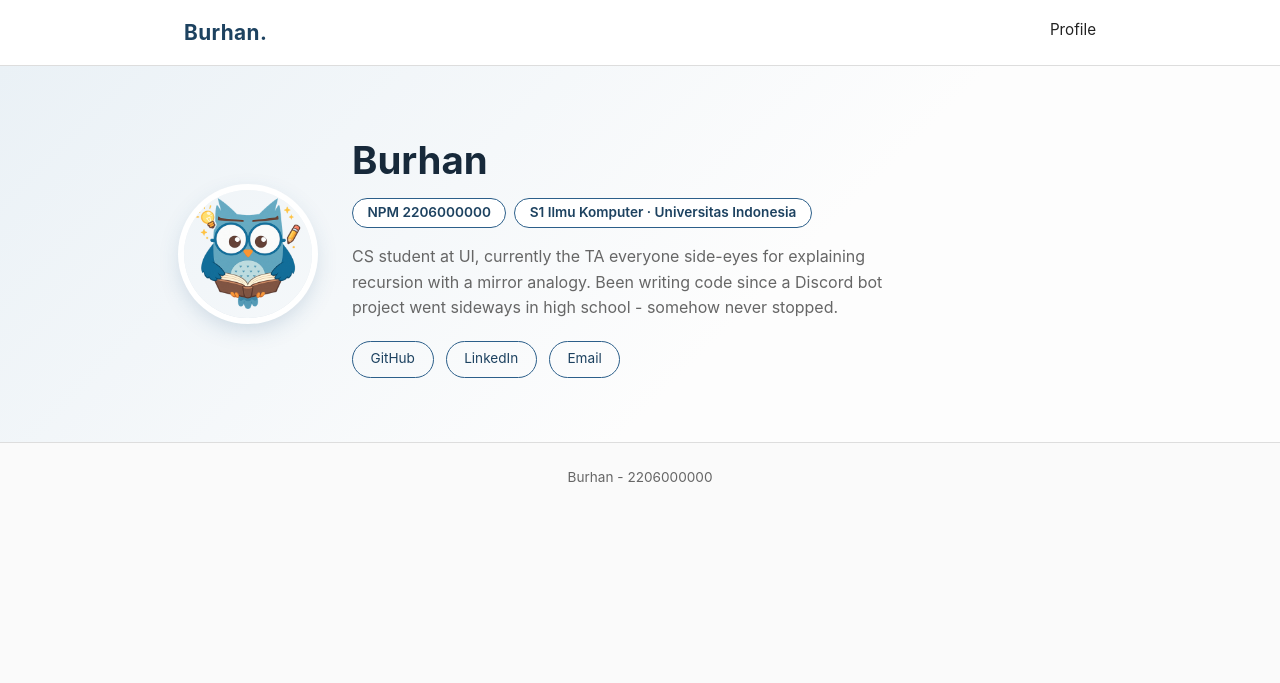
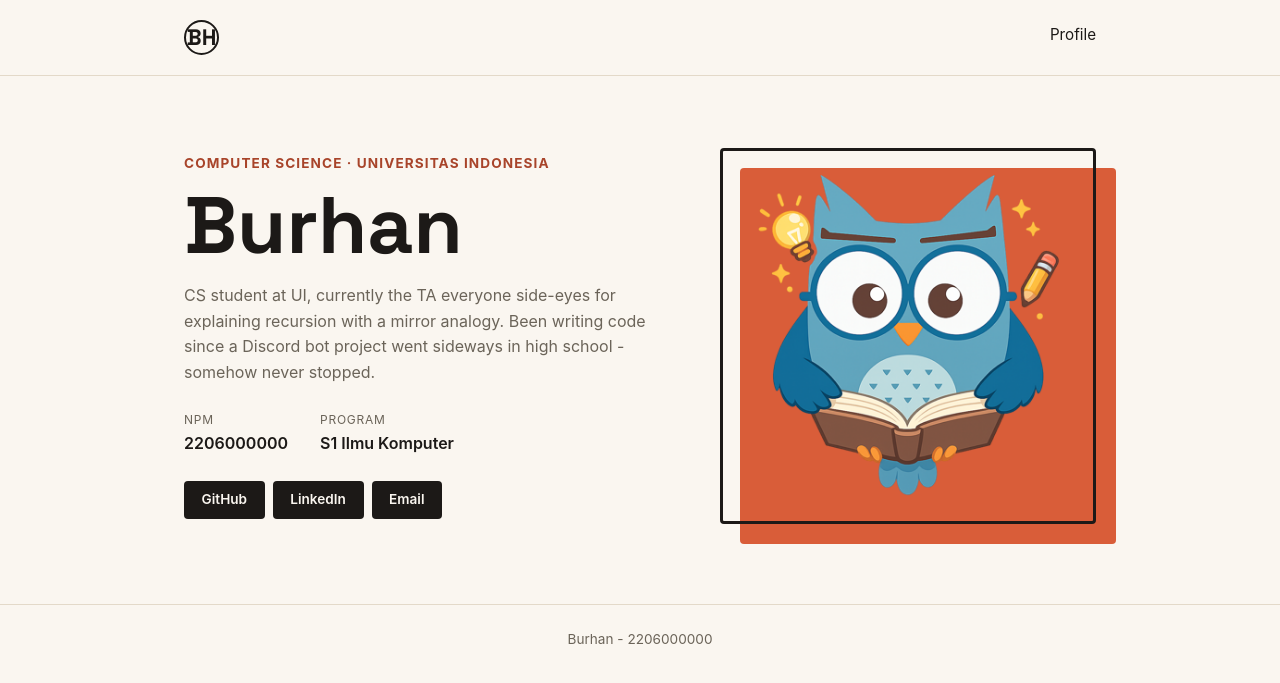
Before and after one commit to VazhaK14/asis-kuis-pbp-1, a Django app: page / in a window 1280 px wide. Shown: the top 683 px of the page. Run offline with Django 4.2, Linux system fonts and the light colour scheme.

Commit message:
Redesign the About Me page: warm ink/terracotta palette, Space Grotesk display type, offset photo block instead of the generic centered-avatar-with-pill-badges layout.

```diff
--- a/static/css/style.css
+++ b/static/css/style.css
@@ -5,19 +5,24 @@
 }
 
 :root {
-    --accent: #2c5f8a;
-    --accent-dark: #1d4260;
-    --accent-light: #eaf1f6;
-    --border-color: #ddd;
-    --text-muted: #666;
-    --radius: 10px;
+    --ink: #1c1917;
+    --paper: #faf6f0;
+    --accent: #d95d39;
+    --accent-dark: #a8442a;
+    --line: #e3d9c9;
+    --text-muted: #6b6459;
+    --radius: 4px;
 }
 
 body {
     font-family: -apple-system, "Segoe UI", Roboto, Helvetica, Arial, sans-serif;
-    color: #222;
-    background-color: #fafafa;
+    color: var(--ink);
+    background-color: var(--paper);
     line-height: 1.6;
+}
+
+h1, .brand {
+    font-family: "Space Grotesk", -apple-system, sans-serif;
 }
 
 .container {
@@ -29,26 +34,27 @@ body {
 /* header */
 
 .site-header {
-    position: sticky;
-    top: 0;
-    z-index: 10;
-    background-color: rgba(255, 255, 255, 0.9);
-    backdrop-filter: blur(6px);
-    border-bottom: 1px solid var(--border-color);
+    border-bottom: 1px solid var(--line);
 }
 
 .site-header .container {
     display: flex;
     justify-content: space-between;
     align-items: center;
-    padding: 1rem 1.5rem;
+    padding: 1.25rem 1.5rem;
 }
 
 .brand {
-    font-size: 1.3rem;
+    font-size: 1.4rem;
     font-weight: 700;
-    color: var(--accent-dark);
-    letter-spacing: 0.02em;
+    color: var(--ink);
+    border: 2px solid var(--ink);
+    border-radius: 50%;
+    width: 2.2rem;
+    height: 2.2rem;
+    display: flex;
+    align-items: center;
+    justify-content: center;
 }
 
 .site-header nav {
@@ -58,7 +64,7 @@ body {
 
 .site-header nav a {
     position: relative;
-    color: #222;
+    color: var(--ink);
     text-decoration: none;
     font-size: 0.95rem;
     padding-bottom: 0.3rem;
@@ -81,78 +87,104 @@ body {
     transform: scaleX(1);
 }
 
-/* profile / hero */
+/* hero */
 
-.profile {
-    background: linear-gradient(135deg, var(--accent-light) 0%, #fdfdfd 60%);
-    padding: 4rem 0;
+.hero {
+    padding: 4.5rem 0 5rem;
 }
 
-.profile-grid {
+.hero-grid {
     display: grid;
-    grid-template-columns: auto 1fr;
+    grid-template-columns: 1.3fr 1fr;
     align-items: center;
-    gap: 2.5rem;
+    gap: 3rem;
 }
 
-.avatar {
-    width: 128px;
-    height: 128px;
-    border-radius: 50%;
-    object-fit: cover;
-    box-shadow: 0 0 0 6px #fff, 0 8px 24px rgba(44, 95, 138, 0.25);
+.hero-kicker {
+    font-size: 0.85rem;
+    letter-spacing: 0.08em;
+    text-transform: uppercase;
+    color: var(--accent-dark);
+    font-weight: 700;
+    margin-bottom: 0.75rem;
 }
 
-.profile-info h1 {
-    font-size: clamp(1.8rem, 3vw, 2.4rem);
-    margin-bottom: 0.4rem;
-    color: #17293a;
+.hero-text h1 {
+    font-size: clamp(3rem, 7vw, 5rem);
+    line-height: 0.95;
+    margin-bottom: 1.25rem;
 }
 
-.meta-badges {
-    display: flex;
-    gap: 0.5rem;
-    flex-wrap: wrap;
-    margin-bottom: 1rem;
+.hero-text .bio {
+    color: var(--text-muted);
+    max-width: 480px;
+    margin-bottom: 1.5rem;
 }
 
-.badge {
-    display: inline-block;
-    font-size: 0.85rem;
-    font-weight: 600;
-    color: var(--accent-dark);
-    background-color: #fff;
-    border: 1px solid var(--accent);
-    border-radius: 999px;
-    padding: 0.2rem 0.9rem;
+.meta-list {
+    display: flex;
+    gap: 2rem;
+    margin-bottom: 1.5rem;
 }
 
-.profile-info .bio {
+.meta-row dt {
+    font-size: 0.75rem;
+    text-transform: uppercase;
+    letter-spacing: 0.06em;
     color: var(--text-muted);
-    max-width: 560px;
-    margin-bottom: 1.25rem;
+    margin-bottom: 0.15rem;
+}
+
+.meta-row dd {
+    font-weight: 600;
 }
 
 .social-links {
     display: flex;
-    gap: 0.75rem;
+    gap: 0.5rem;
     flex-wrap: wrap;
 }
 
 .social-link {
     display: inline-block;
     font-size: 0.85rem;
+    font-weight: 600;
     text-decoration: none;
-    color: var(--accent-dark);
-    border: 1px solid var(--accent);
-    border-radius: 999px;
-    padding: 0.4rem 1.1rem;
-    transition: background-color 0.2s ease, color 0.2s ease;
+    color: var(--paper);
+    background-color: var(--ink);
+    border-radius: var(--radius);
+    padding: 0.5rem 1.1rem;
+    transition: background-color 0.2s ease;
 }
 
 .social-link:hover {
     background-color: var(--accent);
-    color: #fff;
+}
+
+.hero-photo {
+    position: relative;
+}
+
+.photo-block {
+    position: absolute;
+    top: 1.25rem;
+    left: 1.25rem;
+    width: 100%;
+    height: 100%;
+    background-color: var(--accent);
+    border-radius: var(--radius);
+    z-index: 0;
+}
+
+.avatar {
+    position: relative;
+    z-index: 1;
+    display: block;
+    width: 100%;
+    aspect-ratio: 1 / 1;
+    object-fit: cover;
+    border-radius: var(--radius);
+    border: 3px solid var(--ink);
 }
 
 /* footer */
@@ -162,21 +194,21 @@ body {
     padding: 1.5rem;
     color: var(--text-muted);
     font-size: 0.85rem;
-    border-top: 1px solid var(--border-color);
+    border-top: 1px solid var(--line);
 }
 
 @media (max-width: 600px) {
-    .profile-grid {
+    .hero-grid {
         grid-template-columns: 1fr;
-        text-align: center;
+        text-align: left;
     }
 
-    .profile-info .bio {
-        margin-left: auto;
-        margin-right: auto;
+    .hero-photo {
+        max-width: 220px;
+        margin-bottom: 1rem;
     }
 
     .social-links {
-        justify-content: center;
+        justify-content: flex-start;
     }
 }
--- a/templates/index.html
+++ b/templates/index.html
@@ -4,12 +4,15 @@
     <meta charset="UTF-8">
     <meta name="viewport" content="width=device-width, initial-scale=1.0">
     <title>Burhan - Portfolio</title>
+    <link rel="preconnect" href="https://fonts.googleapis.com">
+    <link rel="preconnect" href="https://fonts.gstatic.com" crossorigin>
+    <link href="https://fonts.googleapis.com/css2?family=Space+Grotesk:wght@500;700&display=swap" rel="stylesheet">
     <link rel="stylesheet" href="/static/css/style.css">
 </head>
 <body>
     <header class="site-header">
         <div class="container">
-            <span class="brand">Burhan.</span>
+            <span class="brand">BH</span>
             <nav>
                 <a href="#profile">Profile</a>
             </nav>
@@ -17,21 +20,31 @@
     </header>
 
     <main>
-        <section class="profile" id="profile">
-            <div class="container profile-grid">
-                <img class="avatar" src="/static/img/burhan.png" alt="Photo of Burhan">
-                <div class="profile-info">
+        <section class="hero" id="profile">
+            <div class="container hero-grid">
+                <div class="hero-text">
+                    <p class="hero-kicker">Computer Science &middot; Universitas Indonesia</p>
                     <h1>Burhan</h1>
-                    <div class="meta-badges">
-                        <span class="badge">NPM 2206000000</span>
-                        <span class="badge">S1 Ilmu Komputer &middot; Universitas Indonesia</span>
-                    </div>
                     <p class="bio">CS student at UI, currently the TA everyone side-eyes for explaining recursion with a mirror analogy. Been writing code since a Discord bot project went sideways in high school - somehow never stopped.</p>
+                    <dl class="meta-list">
+                        <div class="meta-row">
+                            <dt>NPM</dt>
+                            <dd>2206000000</dd>
+                        </div>
+                        <div class="meta-row">
+                            <dt>Program</dt>
+                            <dd>S1 Ilmu Komputer</dd>
+                        </div>
+                    </dl>
                     <div class="social-links">
                         <a href="https://github.com/" class="social-link">GitHub</a>
                         <a href="https://linkedin.com/" class="social-link">LinkedIn</a>
                         <a href="mailto:burhan@example.com" class="social-link">Email</a>
                     </div>
+                </div>
+                <div class="hero-photo">
+                    <div class="photo-block"></div>
+                    <img class="avatar" src="/static/img/burhan.png" alt="Photo of Burhan">
                 </div>
             </div>
         </section>
```
